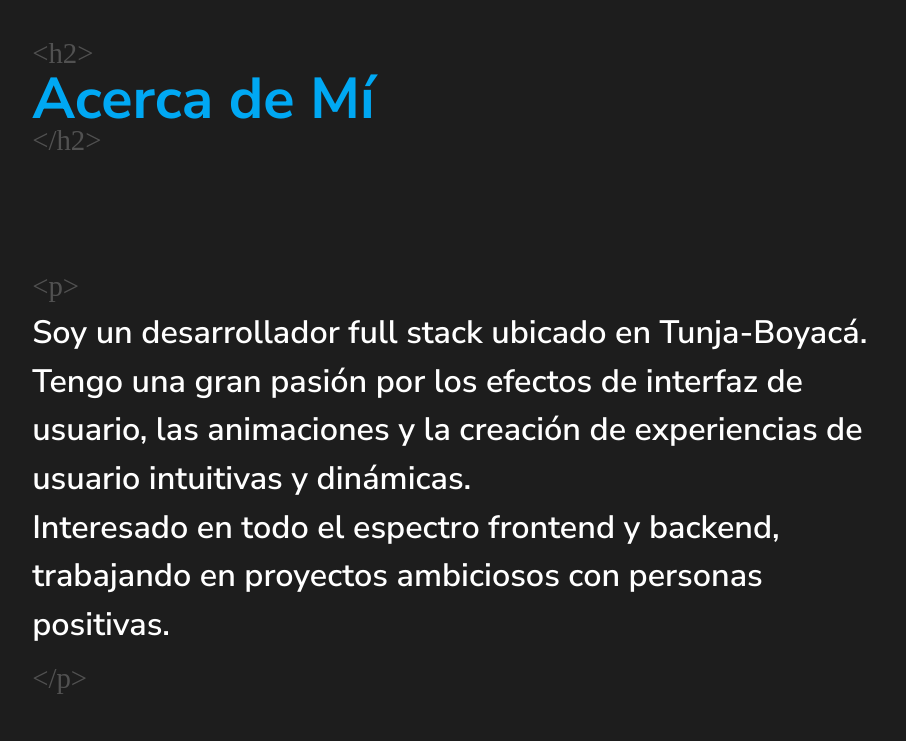
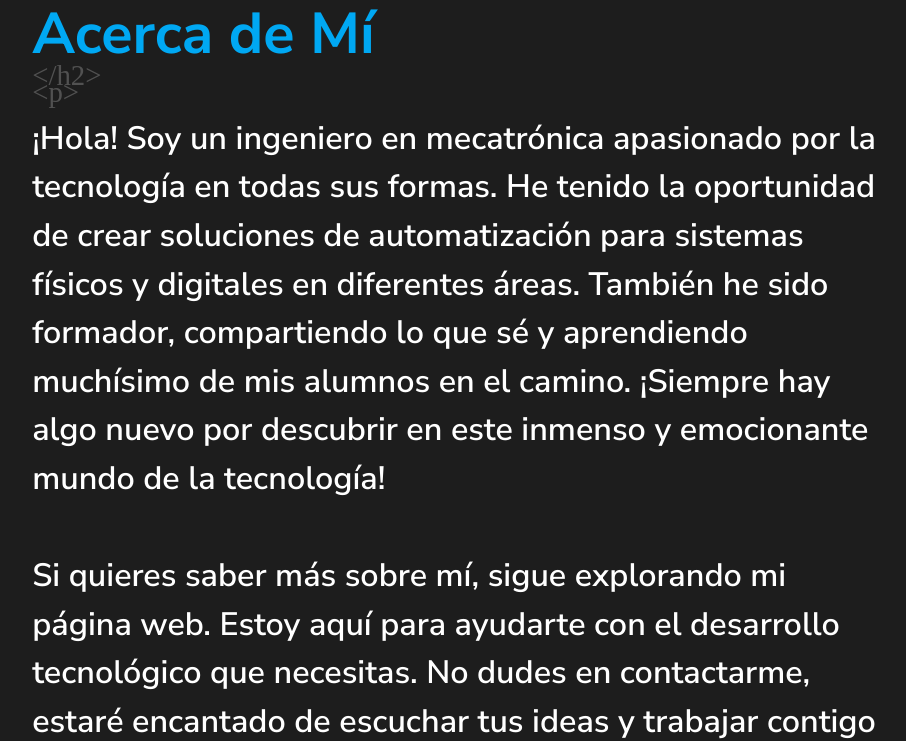
Before and after one commit to JymmyMurillo/Jymmy_Murillo_Web_Portfolio, a React (Create React App) app: page / in a window 1280 px wide. Shown: the part 994-1735 px from the top of the page, without its empty margins (75-981 px from the left). Built offline with nearby package versions, Linux system fonts and the light colour scheme; a web font is replaced by a local one.

Commit message:
Changing description in ABOUT ME section

```diff
--- a/src/components/About Me.jsx
+++ b/src/components/About Me.jsx
@@ -6,12 +6,19 @@ function AboutMe() {
       <div className="own-divContent d-flex flex-column justify-content-around">
         <h2 className="own-h2About m-0">Acerca de Mí</h2>
         <p className="own-pAbout m-0">
-          Soy un desarrollador full stack ubicado en Tunja-Boyacá. Tengo una
-          gran pasión por los efectos de interfaz de usuario, las animaciones y
-          la creación de experiencias de usuario intuitivas y dinámicas.{" "}
+          ¡Hola! Soy un ingeniero en mecatrónica apasionado por la tecnología en
+          todas sus formas. He tenido la oportunidad de crear soluciones de
+          automatización para sistemas físicos y digitales en diferentes áreas.
+          También he sido formador, compartiendo lo que sé y aprendiendo
+          muchísimo de mis alumnos en el camino. ¡Siempre hay algo nuevo por
+          descubrir en este inmenso y emocionante mundo de la tecnología!
           <br></br>
-          Interesado en todo el espectro frontend y backend, trabajando en
-          proyectos ambiciosos con personas positivas.
+          <br></br>
+          Si quieres saber más sobre mí, sigue explorando mi página web. Estoy
+          aquí para ayudarte con el desarrollo tecnológico que necesitas. No
+          dudes en contactarme, estaré encantado de escuchar tus ideas y
+          trabajar contigo para convertirlas en realidad. ¡Hagamos equipo y
+          logremos algo increíble juntos!
         </p>
         <a
           href="./hv/HV_JYMMY MURILLO.pdf"
```
